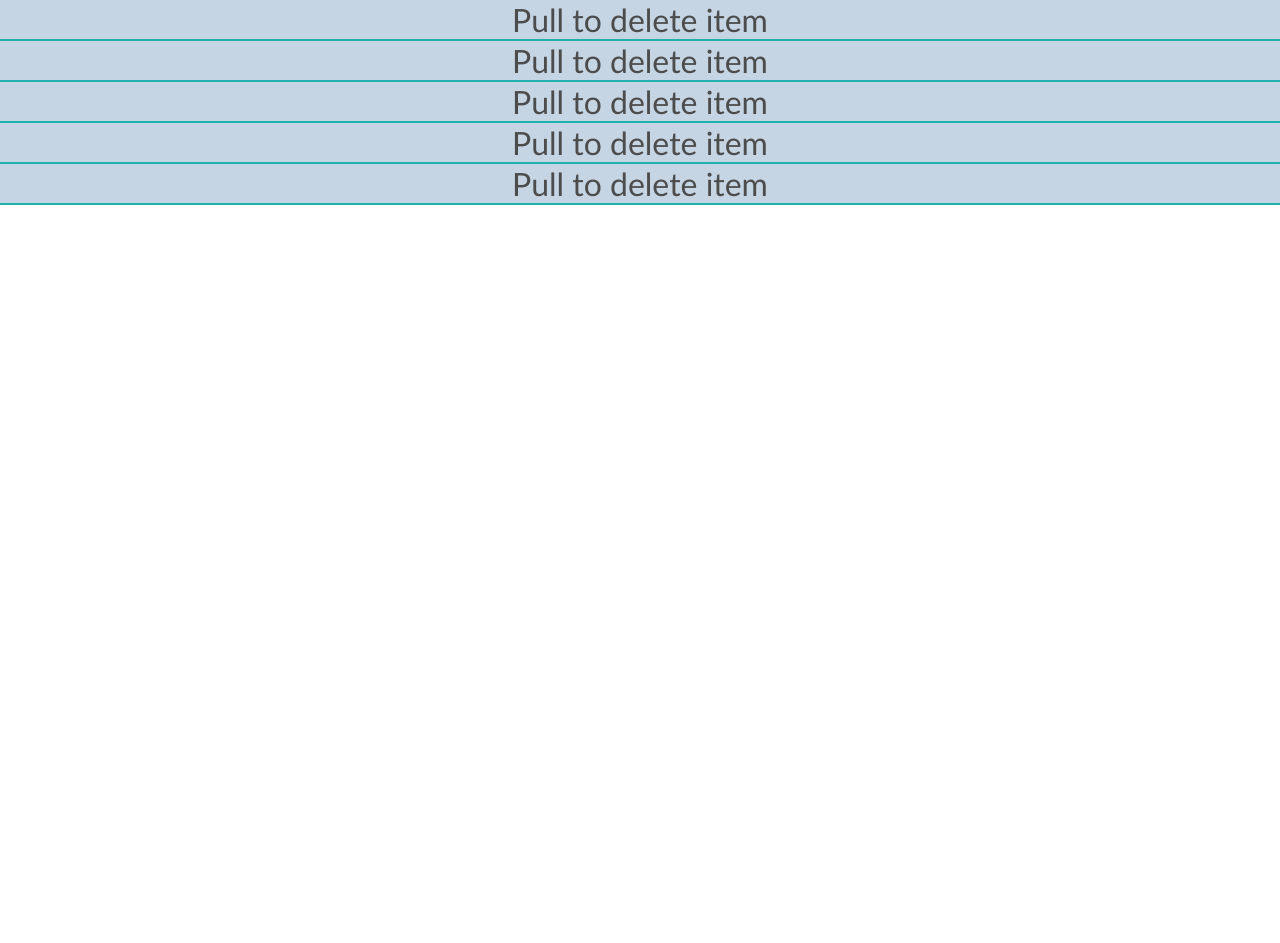
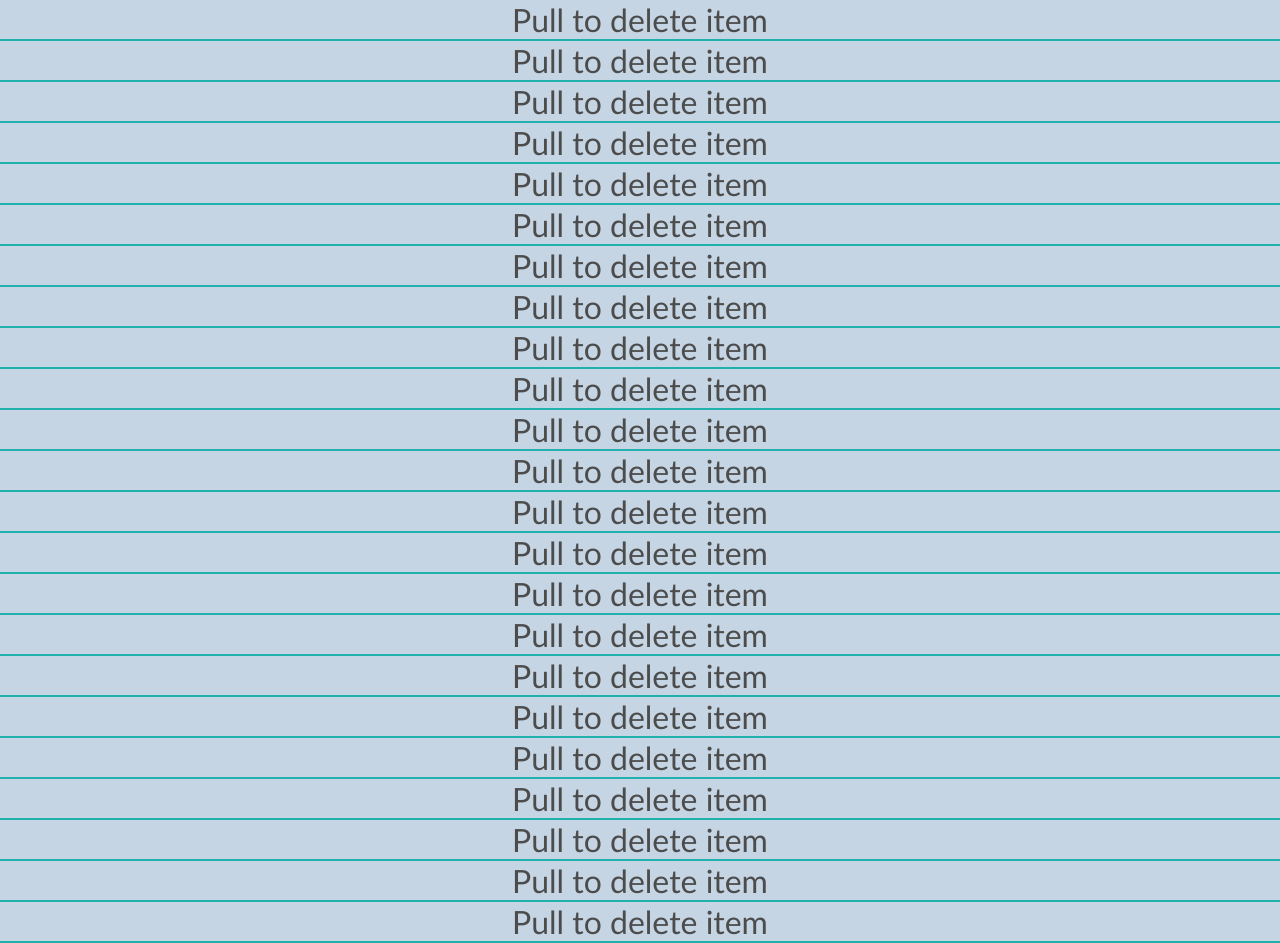
Before and after one commit to themmixproject/test-env, a Vue app: page / in a window 1280 px wide. Before the commit the page ends 800 px from the top, so only its background shows below. Built offline with nearby package versions, Linux system fonts and the light colour scheme.

Commit message:
Fixed scrolling and added undo-delete animations

```diff
--- a/src/components/PullDelete.vue
+++ b/src/components/PullDelete.vue
@@ -4,6 +4,7 @@
             class="pull-item"
             v-for="(item, index) in items"
             :key="index"
+            :class="{ trans: isTrans[index] }"
             @touchstart="touchStart($event, index)"
             @touchmove="touchMove($event, index)"
             @touchend="touchEnd($event, index)"
@@ -25,7 +26,11 @@
 export default {
     data() {
         return {
-            items: [0, 0, 0, 0, 0],
+            items: [
+                0, 0, 0, 0, 0, 0, 0, 0, 0, 0, 0, 0, 0, 0, 0, 0, 0, 0, 0, 0, 0,
+                0, 0
+            ],
+            isTrans: [],
             posX: 0,
             divX: 0,
             diffX: 0,
@@ -50,6 +55,13 @@ export default {
         }
     },
     methods: {
+        setAll(a, v) {
+            var i,
+                n = a.length;
+            for (i = 0; i < n; ++i) {
+                a[i] = v;
+            }
+        },
         passMoveThresh(initialPos, currentPos) {
             return Math.abs(currentPos - initialPos) > 9;
         },
@@ -60,6 +72,8 @@ export default {
             return this.getParentPullItem(element.parentElement);
         },
         touchStart(event) {
+            this.setAll(this.isTrans, false);
+
             this.posX = event.targetTouches[0].clientX;
 
             this.setStartPositions(event);
@@ -95,11 +109,11 @@ export default {
         controlPullItem(event) {
             if (this.passXThreshold && !this.isHorizontalTouch) {
                 this.isHorizontalTouch = true;
-            }
-            if (this.horizontalTouchMovement && !this.isScrolling) {
-                this.horizontalTouchMovement(event);
             } else if (this.passYThreshold && !this.elIsMoving) {
                 this.isScrolling = true;
+            }
+            if (this.isHorizontalTouch && !this.isScrolling) {
+                this.horizontalTouchMovement(event);
             }
         },
         setXYPositions(event) {
@@ -111,10 +125,21 @@ export default {
             this.elIsMoving = true;
             this.moveBlockToTouchPos(event);
         },
-        touchEnd() {
+        touchEnd(event, index) {
+            if (event.target.className.match(/pull-item/) && !this.elIsMoving) {
+                this.isTrans[index] = true;
+                let element = this.getParentPullItem(event.target);
+                element.style.left = 0;
+            }
+
             this.elIsMoving = false;
             this.isScrolling = false;
             this.scrollingIsActivated = false;
+        }
+    },
+    mounted() {
+        for (let i = 0; i < this.items.length; i++) {
+            this.isTrans.push(false);
         }
     }
 };
@@ -138,6 +163,7 @@ hr {
     color: #4c4c4c;
     position: relative;
     background-color: rgb(198, 213, 228);
+    // transition: 0.01s left ease;
 }
 
 .pull-button {
@@ -155,4 +181,8 @@ hr {
     top: 0;
     bottom: 0;
 }
+
+.trans {
+    transition: all 0.4s;
+}
 </style>
```
